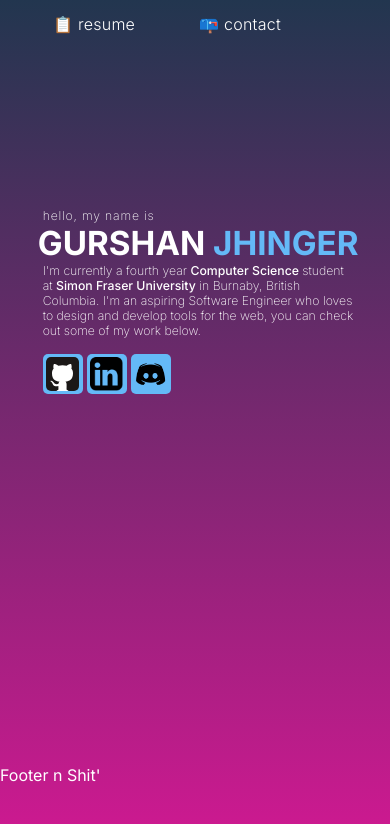
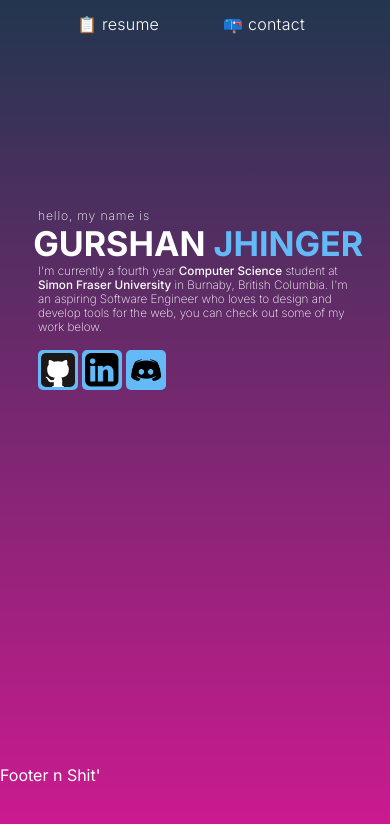
Before and after one commit to Jhinger/website, a Next.js app: page / in a window 390 px wide. Shown: the top 824 px of the page. Built offline with nearby package versions, Linux system fonts and the light colour scheme.

Commit message:
more work required for header responsiveness

```diff
--- a/components/Header/header.module.css
+++ b/components/Header/header.module.css
@@ -81,27 +81,25 @@
     }
 
     .name {
-        font-size: 8.5vw;
+        font-size: 8.75vw;
         position: relative;
         left: 0.2rem;
     }
 
     .description {
-        font-size: 3.15vw;
+        font-size: 3vw;
         width: 80vw;
         min-width: 300px;
     }
 }
 
+@media (min-width: 601px) and (max-width: 900px) {
+    .content {
+        top: 10rem;
+        left: 6%;
+    }
 
-@media only screen and (min-width: 600px) {
-
+    .name {
+        font-size: 6vw;
+    }
 }
-
-@media only screen and (min-width: 768px) {
-
-}
-
-@media only screen and (min-width: 992px) {
-
-}
--- a/components/Nav/nav.module.css
+++ b/components/Nav/nav.module.css
@@ -52,4 +52,8 @@
     .logo {
         display: none;
     }
+
+    .list {
+        margin: 0 0 0 1rem;
+    }
 }
--- a/pages/_app.js
+++ b/pages/_app.js
@@ -7,7 +7,7 @@ function MyApp({ Component, pageProps }) {
 		<>
 			<Head>
 				<title>Gurshan Jhinger</title>
-				<meta charset="UTF-8" />
+				<meta charSet="UTF-8" />
 				<meta name="description" content="Generated by create next app" />
 				<meta name="keywords" content="Gurshan, Jhinger, Software, Engineer, Developer, SFU" />
 				<link rel="icon" href="/logo.svg" />
```
